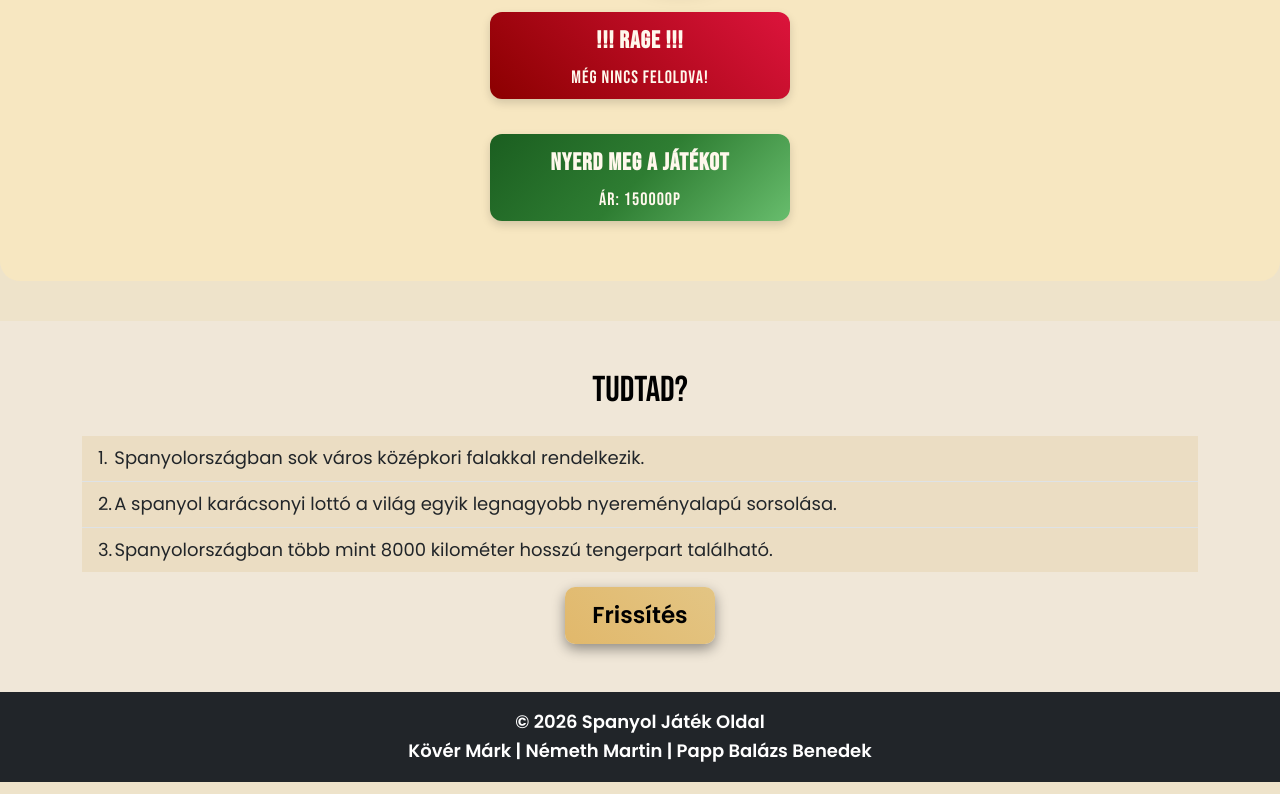
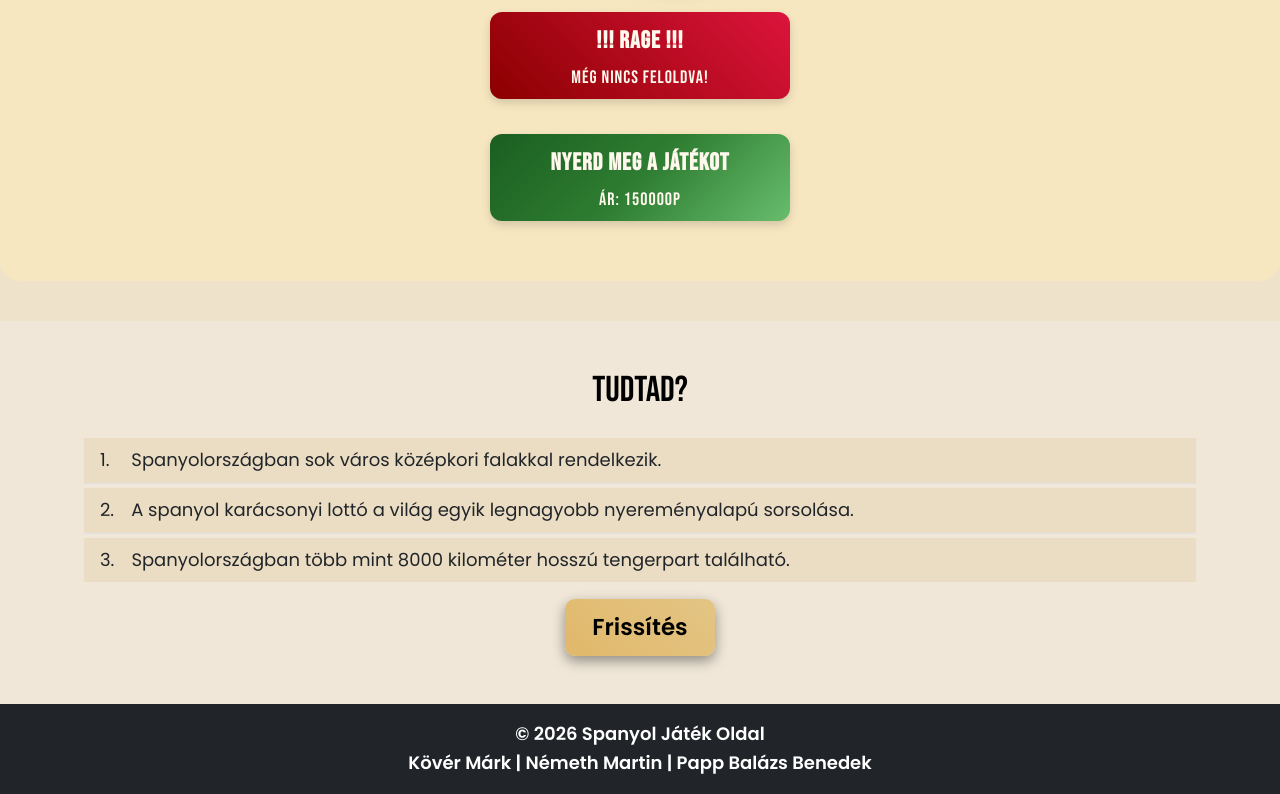
Before and after one commit to kovermark/spanyol-projekt, a plain HTML site: page index.html in a window 1280 px wide. Shown: the part 3482-4276 px from the top of the page. Drawn offline with nearby package versions, Linux system fonts and the light colour scheme.

Commit message:
nmetom miért változott meg

```diff
--- a/index.css
+++ b/index.css
@@ -167,7 +167,11 @@ li {
 
 .fact1, .fact2, .fact3{
     margin: 2px;
+    padding: 5px 15px ;
+}
 
+.fact {
+    margin: 2px;
 }
 
 li:hover {
```
